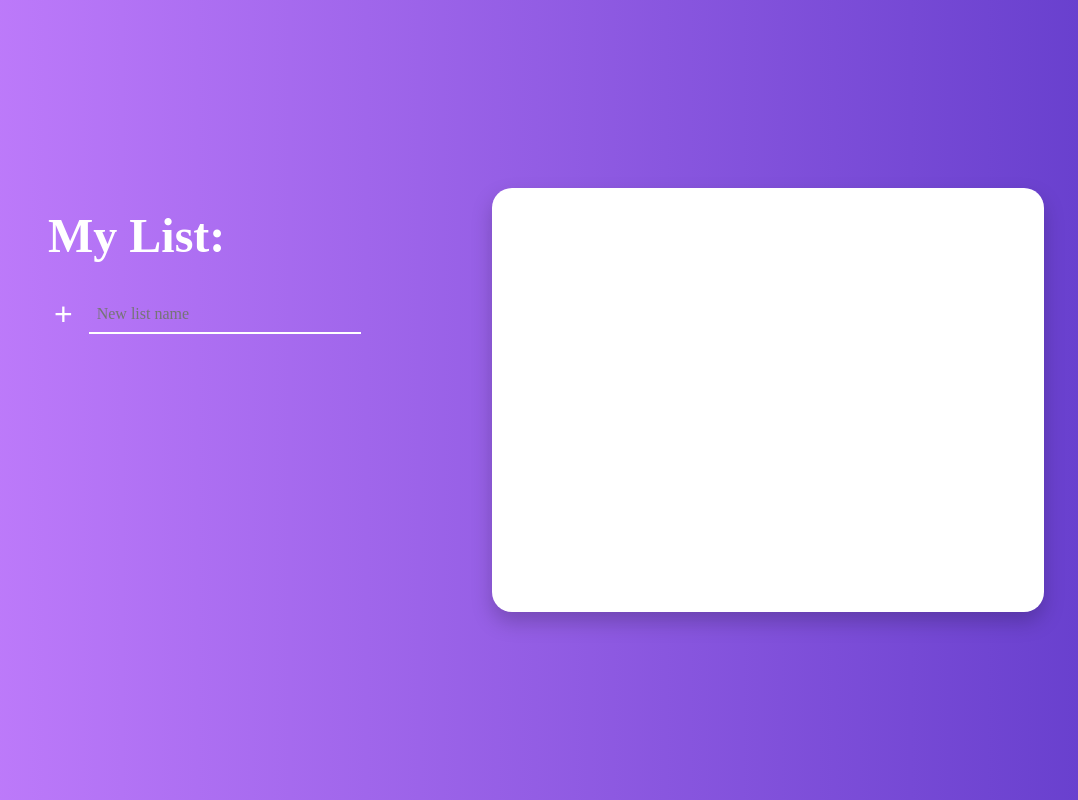
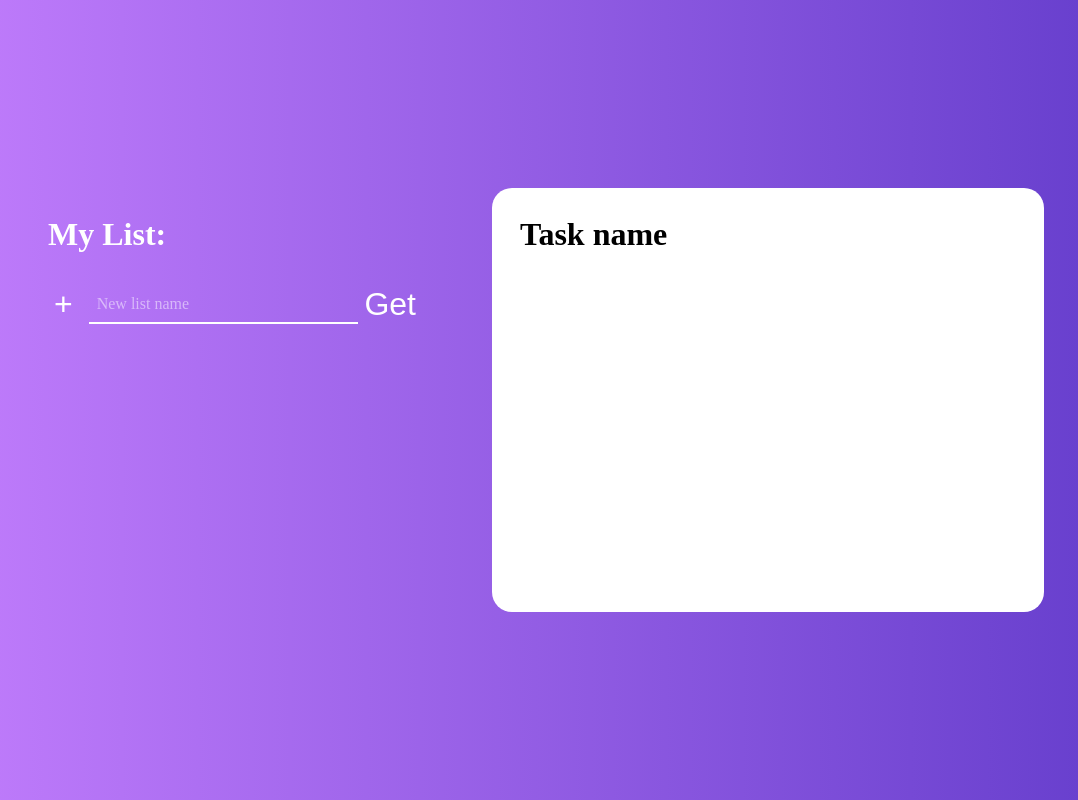
Before and after one commit to WalZKiller/ToDo_List_App, a React (Create React App) app: page / in a window 1280 px wide. Shown: the top 800 px of the page, without its empty margins (124-1202 px from the left). Built offline with nearby package versions, Linux system fonts and the light colour scheme.

Commit message:
working on console logging input value

```diff
--- a/src/App.js
+++ b/src/App.js
@@ -15,9 +15,7 @@ function App() {
     <>
       <GlobalStyle />
       <GlobalFont />
-      <Card>
-
-      </Card>
+      <Card />
 
     </>
   );
--- a/src/GlobalStyle.js
+++ b/src/GlobalStyle.js
@@ -7,6 +7,7 @@ const GlobalStyle = createGlobalStyle`
         background-image: linear-gradient(to right, #C680FF, #633CCB);
         overflow: hidden;
         font-family: sans-serif;
+        box-sizing: border-box;
     };
 
     html {
--- /dev/null
+++ b/src/components/Button/Button.styles.js
@@ -0,0 +1,15 @@
+import styled from "styled-components";
+
+export const Wrapper = styled.button`
+    background: none;
+    border: none;
+    color: white;
+    font-size: 2rem;
+    margin-right: 10px;
+    transition: 0.5s;
+    cursor: pointer;
+
+    :hover {
+        color: rgba(255, 255, 255, 0.7);
+    }
+`;
--- /dev/null
+++ b/src/components/Button/index.js
@@ -0,0 +1,13 @@
+import React from 'react';
+
+//Style
+import { Wrapper } from './Button.styles';
+
+const Button = ({ text, callback}) => (
+
+    <Wrapper type='button' onClick={callback}>
+        {text}
+    </Wrapper>
+);
+
+export default Button;
--- a/src/components/Card/Card.styles.js
+++ b/src/components/Card/Card.styles.js
@@ -9,67 +9,3 @@ export const Wrapper = styled.div`
     justify-content: center;
     align-items: center;
 `;
-
-export const TaskList = styled.div`
-    width: 30vw;
-    height: 30vw;
-    max-height: auto;
-    border-radius: 20px;
-    padding: 20px;
-    margin-right: 20px;
-`;
-
-export const TaskListHeader = styled.div`
-    color: white;
-    font-size: 3rem;
-    font-family: 'Quicksand';
-    font-weight: 600;
-    margin-bottom: 2rem;
-`;
-
-export const TaskListContent = styled.div`
-    display: flex;
-    flex-direction: column;
-`;
-
-export const IndividualTask = styled.div`
-    display: flex;
-    flex-direction: row;
-`;
-
-export const Input = styled.input`
-    background: none;
-    border: none;
-    border-bottom: 2px solid white;
-    font-family: 'Quicksand';
-    font-weight: 500;
-    font-size: 1rem;
-    color: white;
-    width: 20vw;
-    padding: 0 8px;
-`;
-
-export const PlusButton = styled.button`
-    background: none;
-    border: none;
-    color: white;
-    font-size: 2rem;
-    margin-right: 10px;
-    transition: 0.5s;
-    cursor: pointer;
-
-    :hover {
-        color: rgba(255, 255, 255, 0.7);
-    }
-`;
-
-export const TaskCard = styled.div`
-    background: rgba(255, 255, 255, 1);
-    width: 40vw;
-    height: 30vw;
-    max-height: auto;
-    border-radius: 20px;
-    filter: drop-shadow(0px 10px 10px rgba(0, 0, 0, 0.2));
-    padding: 20px;
-    margin-left: 20px;
-`;
--- a/src/components/Card/index.js
+++ b/src/components/Card/index.js
@@ -1,22 +1,16 @@
 import React from 'react';
 
 //Style
-import { Wrapper, TaskList, TaskListHeader, TaskListContent, IndividualTask, TaskCard, PlusButton, Input } from './Card.styles';
+import { Wrapper } from './Card.styles';
+import TaskListCard from '../TaskListCard';
+import TaskCardWhite from '../TaskCardWhite';
+
 
 const Card = () => (
 
     <Wrapper>
-        <TaskList>
-            <TaskListHeader>My List:</TaskListHeader>
-            <TaskListContent>
-                <IndividualTask>
-                    <PlusButton>+</PlusButton>
-                    <Input placeholder="New list name"></Input>
-                </IndividualTask>
-            </TaskListContent>
-
-        </TaskList>
-        <TaskCard />
+        <TaskListCard />
+        <TaskCardWhite />
     </Wrapper>
 );
 
--- /dev/null
+++ b/src/components/InputText/InputText.styles.js
@@ -0,0 +1,17 @@
+import styled from "styled-components";
+
+export const Wrapper = styled.input`
+    background: none;
+    border: none;
+    border-bottom: 2px solid white;
+    font-family: 'Quicksand';
+    font-weight: 500;
+    font-size: 1rem;
+    color: white;
+    width: 20vw;
+    padding: 0 8px;
+
+    ::placeholder {
+        color: rgba(255, 255, 255, 0.5);
+    }
+`;
--- /dev/null
+++ b/src/components/InputText/index.js
@@ -0,0 +1,22 @@
+import React, { useState, useEffect } from 'react';
+
+//Style
+import { Wrapper } from './InputText.styles';
+
+const InputText = () => {
+
+    const [state, setState] = useState('');
+
+    console.log('gg');
+
+    return (
+        <Wrapper
+            type="text"
+            placeholder="New list name"
+            value = {state}
+            onChange={e => setState(e.target.value)}
+        />
+    );
+};
+
+export default InputText;
--- /dev/null
+++ b/src/components/TaskCardWhite/TaskCardWhite.styles.js
@@ -0,0 +1,33 @@
+import styled from "styled-components";
+
+export const Wrapper = styled.div`
+    background: rgba(255, 255, 255, 1);
+    width: 40vw;
+    height: 30vw;
+    max-height: auto;
+    border-radius: 20px;
+    padding: 20px;
+    margin-left: 20px;
+`;
+
+export const CardWhiteHeader = styled.div`
+    color: black;
+    font-size: 2rem;
+    font-family: 'Quicksand';
+    font-weight: 600;
+    margin-top: 0.5rem;
+    margin-bottom: 2rem;
+    margin-left: 0.5rem;
+    margin-right: 0.5rem;
+
+`;
+
+export const CardWhiteContent = styled.div`
+    display: flex;
+    flex-direction: column;
+`;
+
+export const IndividualTask = styled.div`
+    display: flex;
+    flex-direction: row;
+`;
--- /dev/null
+++ b/src/components/TaskCardWhite/index.js
@@ -0,0 +1,18 @@
+import React from 'react';
+
+//Styles
+import { Wrapper, CardWhiteHeader, CardWhiteContent, IndividualTask } from './TaskCardWhite.styles';
+
+const TaskCardWhite = () => (
+
+    <Wrapper>
+        <CardWhiteHeader>Task name</CardWhiteHeader>
+        <CardWhiteContent>
+            <IndividualTask>
+
+            </IndividualTask>
+        </CardWhiteContent>
+    </Wrapper>
+);
+
+export default TaskCardWhite;
--- /dev/null
+++ b/src/components/TaskListCard/TaskListCard.styles.js
@@ -0,0 +1,29 @@
+import styled from 'styled-components';
+
+export const Wrapper = styled.div`
+    width: 30vw;
+    height: 30vw;
+    max-height: auto;
+    border-radius: 20px;
+    padding: 20px;
+    margin-right: 20px;
+`;
+
+export const TaskListHeader = styled.div`
+    color: white;
+    font-size: 2rem;
+    font-family: 'Quicksand';
+    font-weight: 600;
+    margin-top: 0.5rem;
+    margin-bottom: 2rem;
+`;
+
+export const TaskListContent = styled.div`
+    display: flex;
+    flex-direction: column;
+`;
+
+export const IndividualTask = styled.div`
+    display: flex;
+    flex-direction: row;
+`;
--- /dev/null
+++ b/src/components/TaskListCard/index.js
@@ -0,0 +1,45 @@
+import React, { useState, useEffect } from 'react';
+
+//Style
+import { Wrapper, TaskListHeader, TaskListContent, IndividualTask  } from './TaskListCard.styles';
+
+//Components
+import Button from '../Button';
+import InputText from '../InputText';
+
+const TaskListCard = () => {
+
+    const [text, setText] = useState('');
+
+    function save() {
+        localStorage.setItem("idtasklist", text)
+    };
+
+    function get() {
+        let x = localStorage.getItem("idtasklist")
+        console.log(x);
+    };
+
+    return (
+    <>
+        <Wrapper>
+            <TaskListHeader>My List:</TaskListHeader>
+            <TaskListContent>
+                <IndividualTask>
+                    <Button
+                    text="+"
+                    callback={save}
+                    />
+                    <InputText />
+                    <Button
+                    text="Get"
+                    callback={get}
+                    />
+                </IndividualTask>
+            </TaskListContent>
+        </Wrapper>
+    </>
+    );
+};
+
+export default TaskListCard;
```
Also changed, not shown: 1 other file (tests, documents, lock files or other folders).
